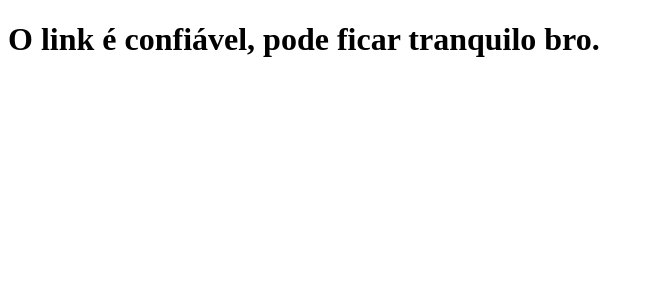
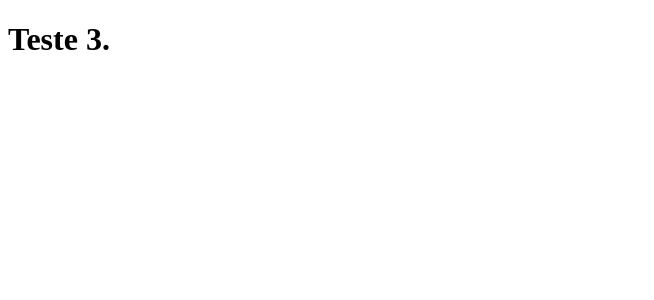
Before and after one commit to Thiago-taroliv/clone-tabnews, a Next.js app: page / in a window 1280 px wide. Shown: the top 300 px of the page, without its empty margins (0-654 px from the left). Built offline with nearby package versions, Linux system fonts and the light colour scheme.

Commit message:
ipages/index.js

```diff
--- a/pages/index.js
+++ b/pages/index.js
@@ -1,4 +1,4 @@
 function Home() {
-   return <h1>O link é confiável, pode ficar tranquilo bro.</h1>;
+   return <h1>Teste 3.</h1>;
 }
 export default Home;
```
